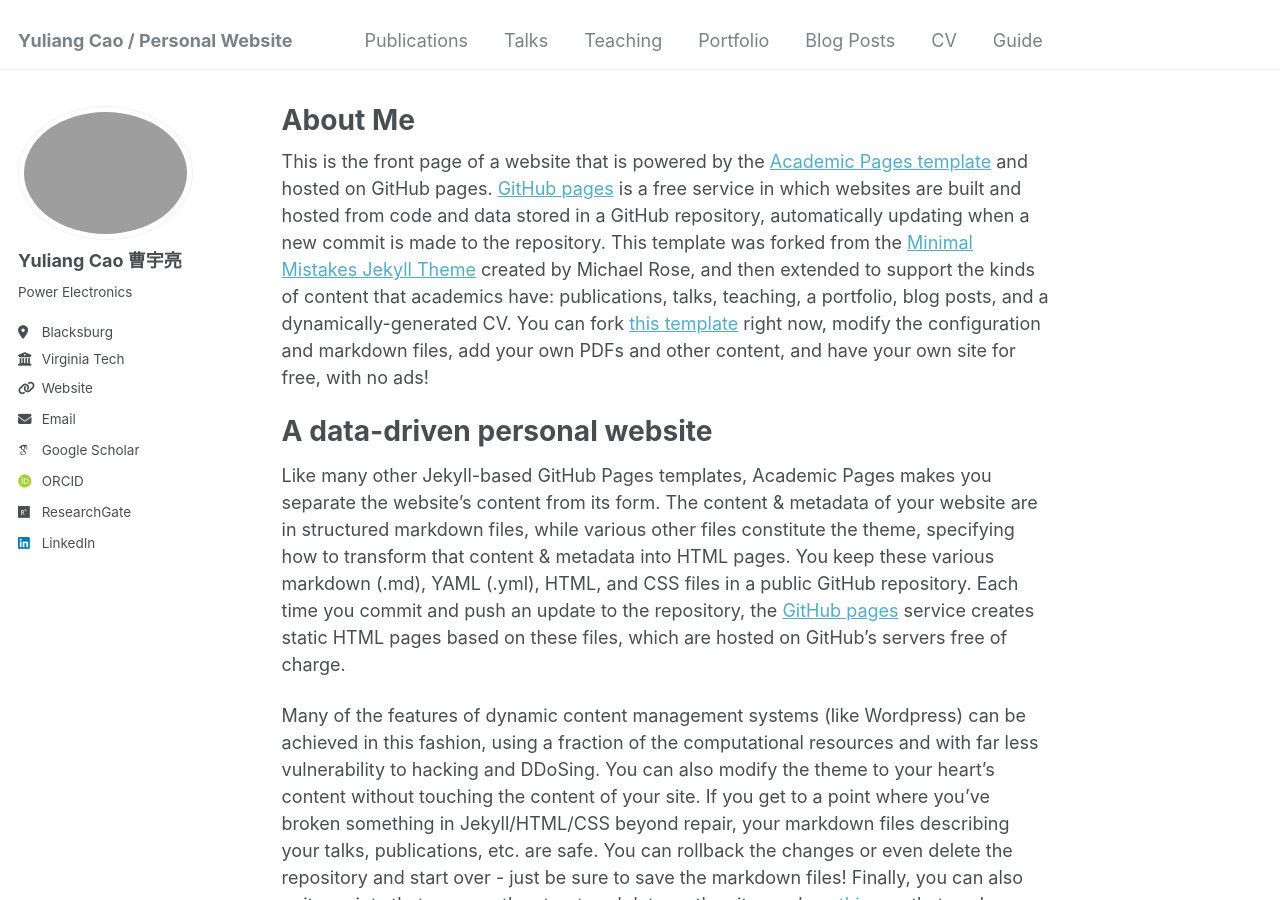
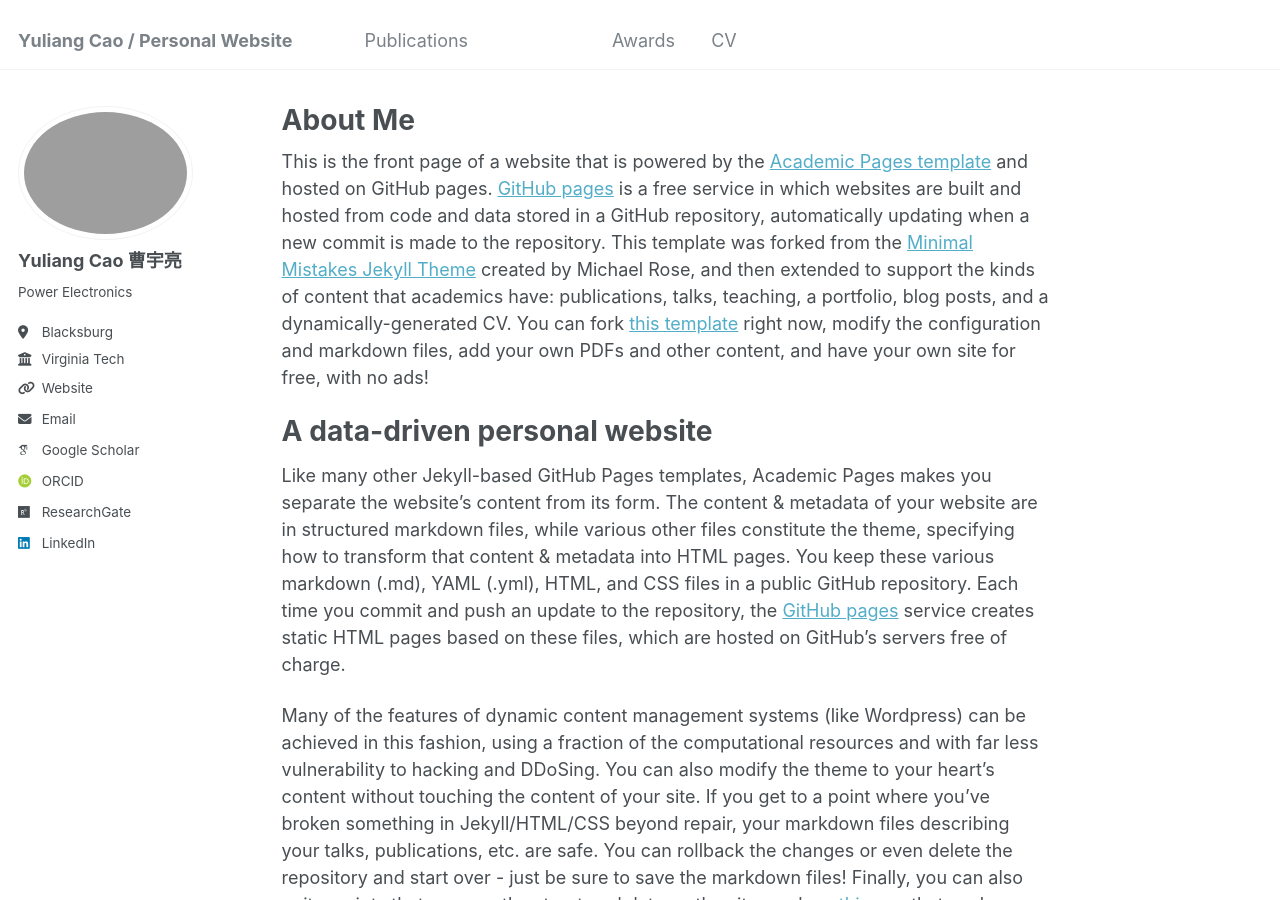
Before and after one commit to Cao-Yuliang/Cao-Yuliang.github.io, a Jekyll site: the page built from _pages/about.md, in a window 1280 px wide and 900 px high. Built offline with Jekyll 4.4.1, drawn with Linux system fonts in a browser that asks for light colours; some web fonts are replaced.

Commit message:
Update navigation.yml

```diff
--- a/_data/navigation.yml
+++ b/_data/navigation.yml
@@ -8,20 +8,20 @@ main:
   - title: "Publications"
     url: /publications/
 
-  - title: "Talks"
-    url: /talks/
+  - title: #"Talks"
+    url: #/talks/
 
-  - title: "Teaching"
-    url: /teaching/
+  - title: #"Teaching"
+    url: #/teaching/
 
-  - title: "Portfolio"
-    url: /portfolio/
+  - title: #"Portfolio"
+    url: #/portfolio/
 
-  - title: "Blog Posts"
+  - title: "Awards"
     url: /year-archive/
 
   - title: "CV"
     url: /cv/
 
-  - title: "Guide"
-    url: /markdown/
+  - title: #"Guide"
+    url: #/markdown/
```
